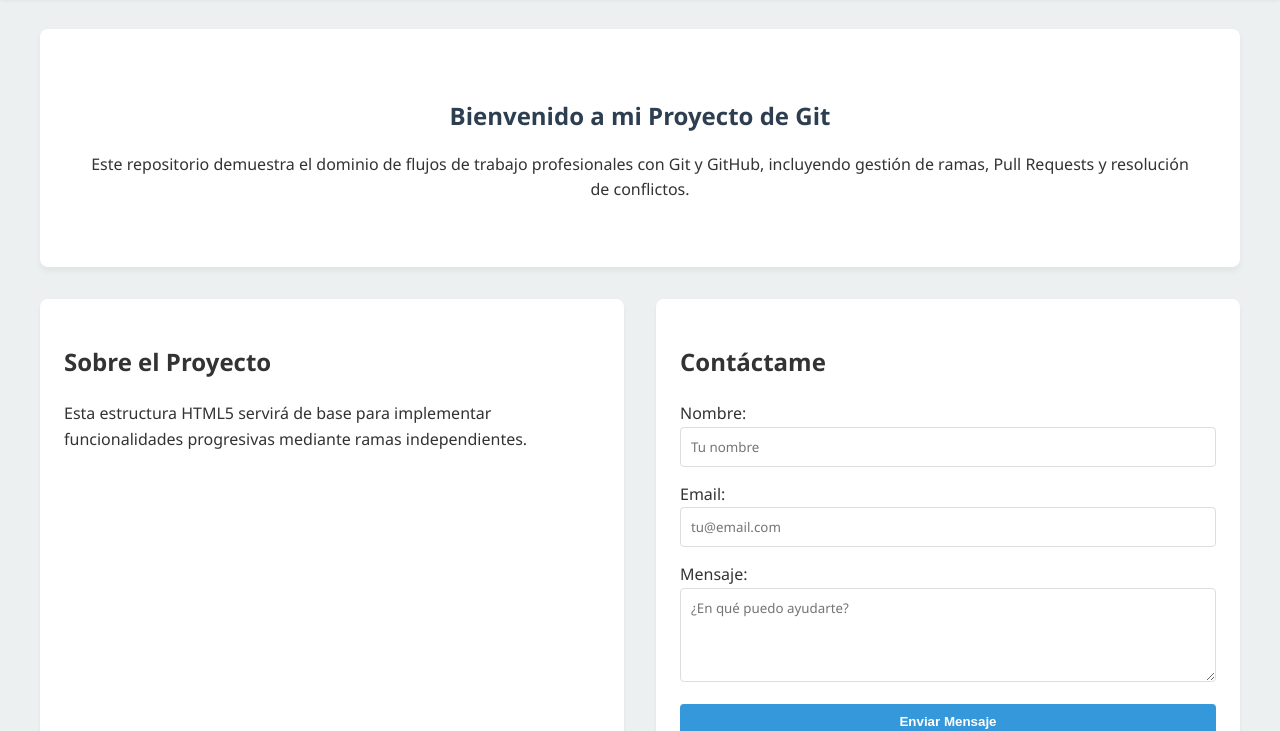
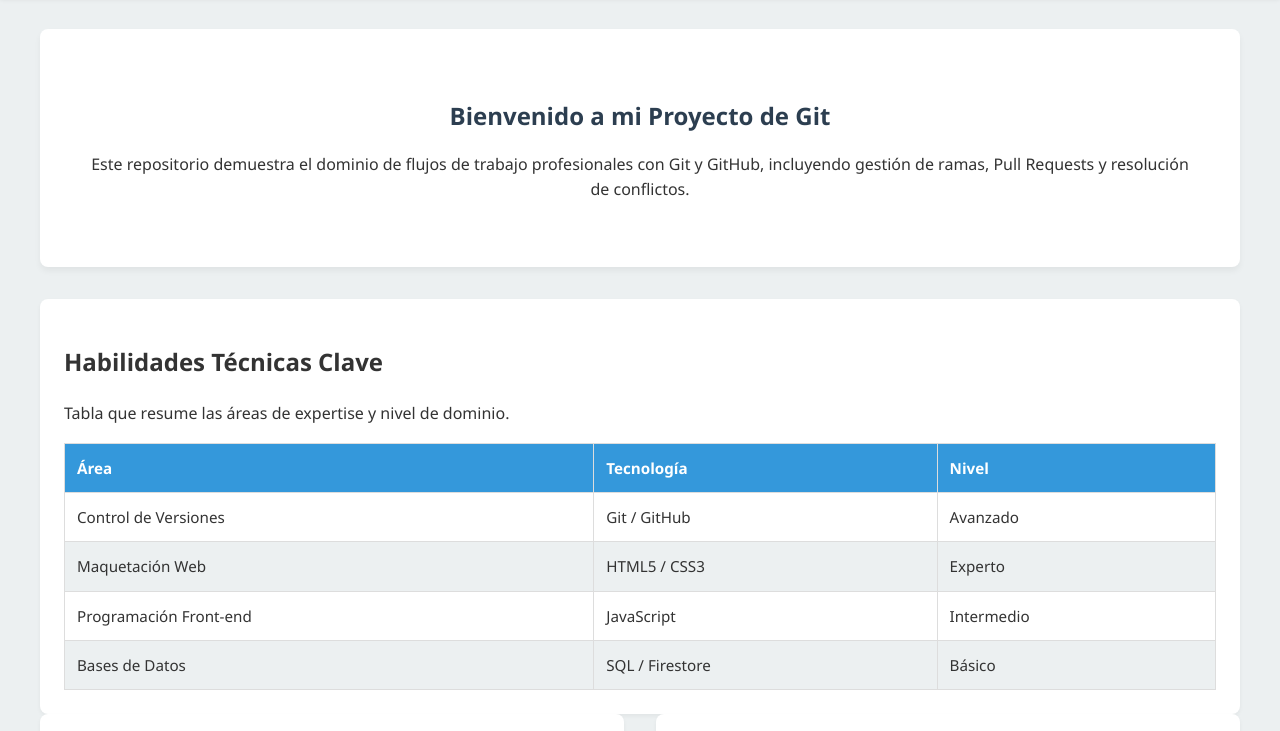
Before and after one commit to alejo7774/practica-git-flow, a plain HTML site: page index.html in a window 1280 px wide. Shown: the part 73-804 px from the top of the page. Drawn offline with Linux system fonts and the light colour scheme.

Commit message:
Implementar tabla de habilidades técnicas

```diff
--- a/index.html
+++ b/index.html
@@ -167,7 +167,73 @@
             <p>Este repositorio demuestra el dominio de flujos de trabajo profesionales con Git y GitHub, incluyendo
                 gestión de ramas, Pull Requests y resolución de conflictos.</p>
         </section>
+        <section class="card" style="margin-top: 2rem;">
+            <h2>Habilidades Técnicas Clave</h2>
+            <p>Tabla que resume las áreas de expertise y nivel de dominio.</p>
 
+            <style>
+                /* Estilos locales para la tabla */
+                .data-table {
+                    width: 100%;
+                    border-collapse: collapse;
+                    margin-top: 1rem;
+                    font-size: 0.95rem;
+                }
+
+                .data-table th,
+                .data-table td {
+                    border: 1px solid #ddd;
+                    padding: 12px;
+                    text-align: left;
+                }
+
+                .data-table th {
+                    background-color: var(--secondary-color);
+                    color: white;
+                    font-weight: bold;
+                }
+
+                .data-table tr:nth-child(even) {
+                    background-color: var(--light-bg);
+                }
+
+                .data-table tr:hover {
+                    background-color: #f1f1f1;
+                }
+            </style>
+
+            <table class="data-table">
+                <thead>
+                    <tr>
+                        <th>Área</th>
+                        <th>Tecnología</th>
+                        <th>Nivel</th>
+                    </tr>
+                </thead>
+                <tbody>
+                    <tr>
+                        <td>Control de Versiones</td>
+                        <td>Git / GitHub</td>
+                        <td>Avanzado</td>
+                    </tr>
+                    <tr>
+                        <td>Maquetación Web</td>
+                        <td>HTML5 / CSS3</td>
+                        <td>Experto</td>
+                    </tr>
+                    <tr>
+                        <td>Programación Front-end</td>
+                        <td>JavaScript</td>
+                        <td>Intermedio</td>
+                    </tr>
+                    <tr>
+                        <td>Bases de Datos</td>
+                        <td>SQL / Firestore</td>
+                        <td>Básico</td>
+                    </tr>
+                </tbody>
+            </table>
+        </section>
         <div class="content-grid">
             <article class="card">
                 <h2>Sobre el Proyecto</h2>
@@ -233,7 +299,7 @@
 
     <!-- PIE DE PÁGINA -->
     <footer>
-       <div class="header-container" style="flex-direction: column; gap: 10px;">
+        <div class="header-container" style="flex-direction: column; gap: 10px;">
             <p>&copy; 2025 Portafolio Profesional</p>
 
             <!-- [MEJORA 5]: Enlaces a Redes Sociales -->
@@ -247,8 +313,10 @@
                         font-weight: 600;
                         transition: color 0.3s ease;
                     }
+
                     .social-links a:hover {
-                        color: var(--accent-color); /* Rojo de acento al pasar el ratón */
+                        color: var(--accent-color);
+                        /* Rojo de acento al pasar el ratón */
                     }
                 </style>
                 <a href="#">LinkedIn</a>
```
